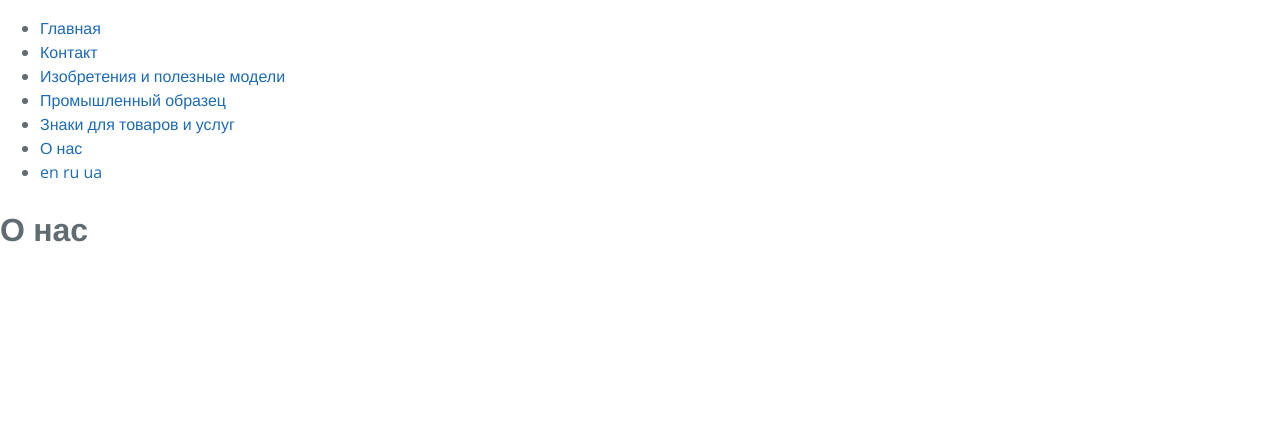
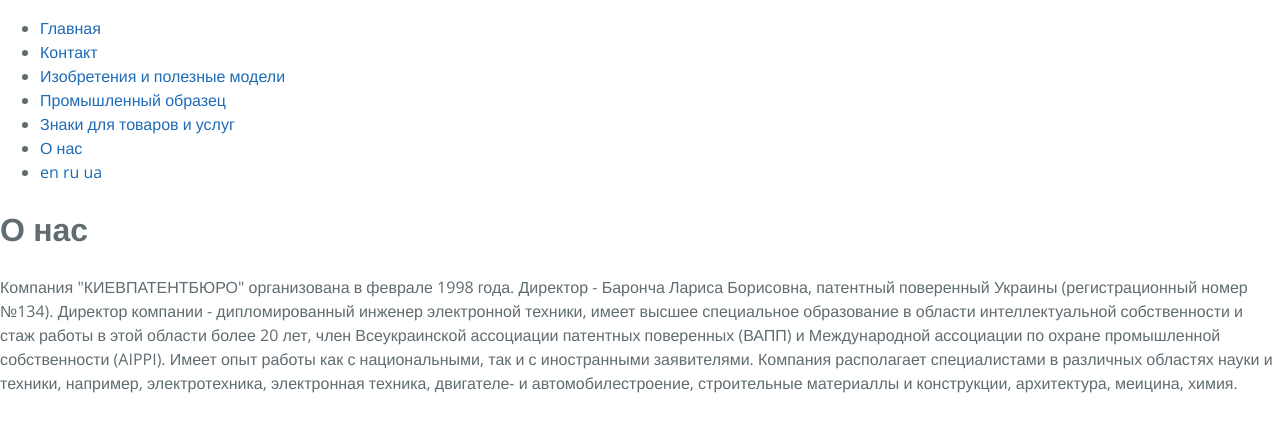
Before and after one commit to Mindshine/patent, a Jekyll site: the page built from _posts/ru/pages/2000-01-01-about.html, in a window 1280 px wide. Shown: the top 432 px of the page. Built offline with Jekyll 4.4.1, drawn with Linux system fonts in a browser that asks for light colours; Markdown is read by kramdown in place of the engine named in the settings.

Commit message:
Update 2000-01-01-about.html

```diff
--- a/_posts/ru/pages/2000-01-01-about.html
+++ b/_posts/ru/pages/2000-01-01-about.html
@@ -6,3 +6,4 @@
 - ru
 ---
 <h1>О нас</h1>
+<p>Компания "КИЕВПАТЕНТБЮРО" организована в феврале 1998 года. Директор - Баронча Лариса Борисовна, патентный поверенный Украины (регистрационный номер №134). Директор компании - дипломированный инженер электронной техники, имеет высшее специальное образование в области интеллектуальной собственности и стаж работы в этой области более 20 лет, член Всеукраинской ассоциации патентных поверенных (ВАПП) и Международной ассоциации по охране промышленной собственности (AIPPI). Имеет опыт работы как с национальными, так и с иностранными заявителями. Компания располагает специалистами в различных областях науки и техники, например, электротехника, электронная техника, двигателе- и автомобилестроение, строительные материаллы и конструкции, архитектура, меицина, химия.</p>
```
